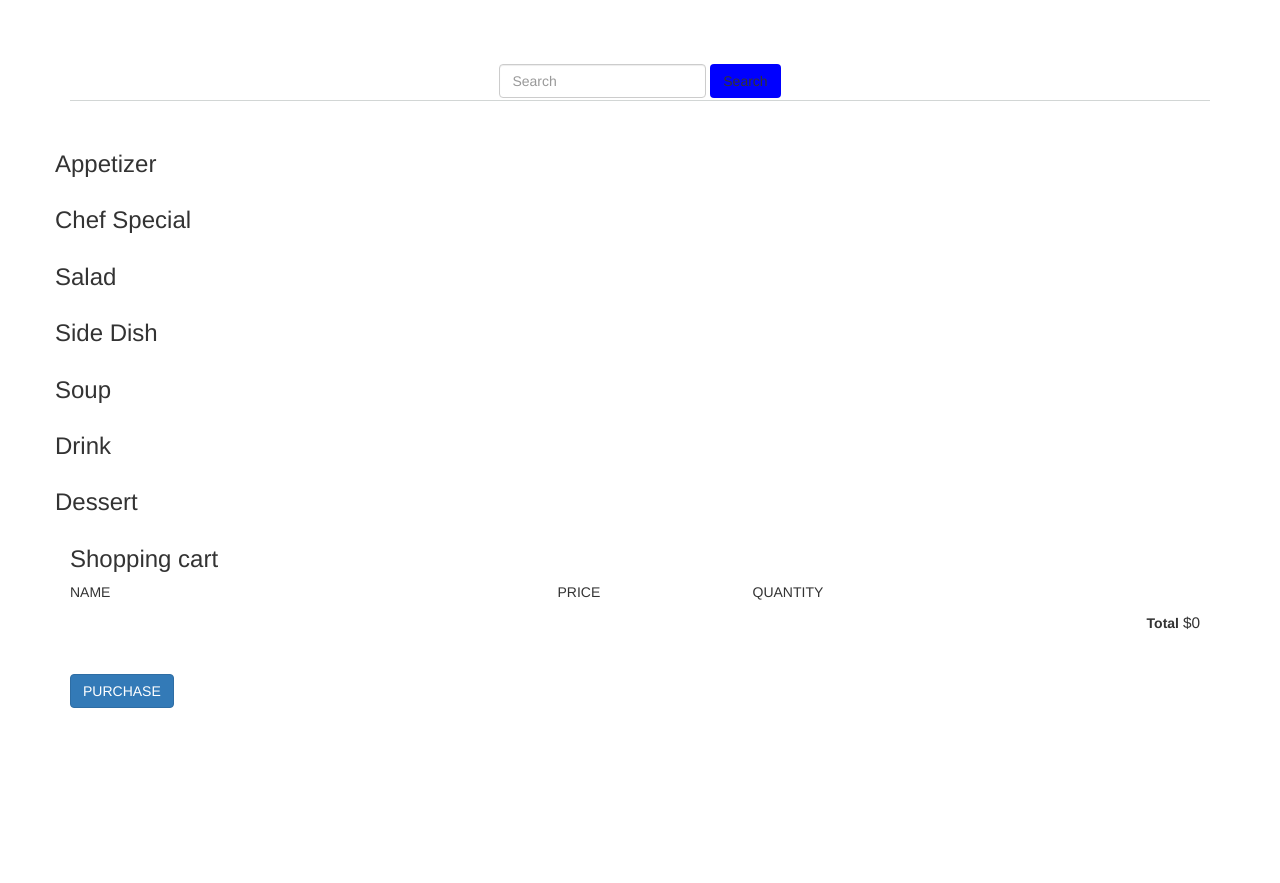
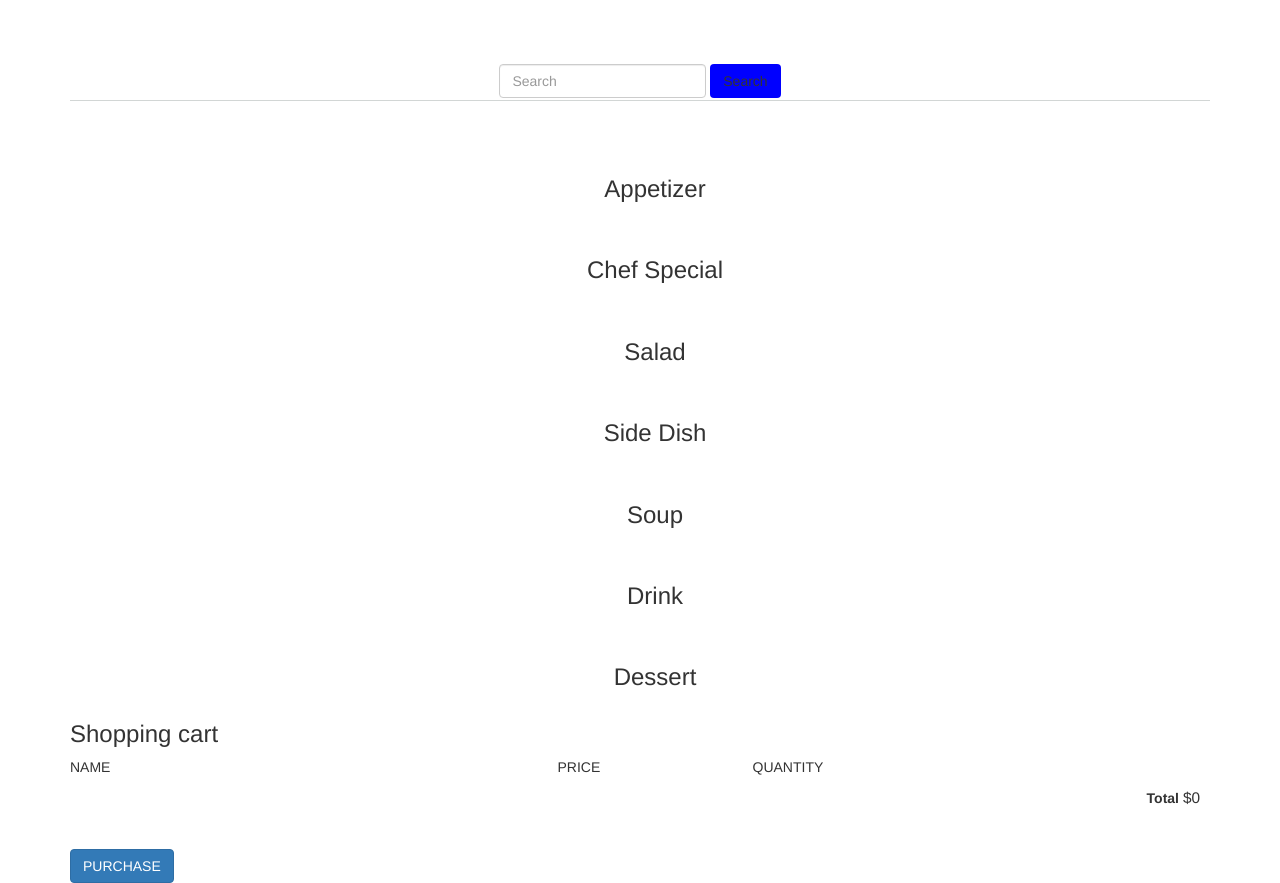
Before and after one commit to royfa28/external-Project, a PHP site: page /order.php in a window 1280 px wide. Shown: the part 145-1028 px from the top of the page. Before the commit the page ends 853 px from the top, so only its background shows below. Run offline with PHP 8.4, Linux system fonts and the light colour scheme; some libraries are stand-ins or nearby versions.

Commit message:
Css change

```diff
--- a/css/order.css
+++ b/css/order.css
@@ -9,3 +9,8 @@
 .hidden{
     display:none;
 }
+
+.max-width{
+    width: 1200px;
+    text-align: center;
+}
--- a/templates/order.twig
+++ b/templates/order.twig
@@ -2,7 +2,6 @@
 <html lang="en">
     <head>
         <link rel="stylesheet" href="css/toolbar.css">
-        <link rel="stylesheet" href="css/modal.css">
         <link rel="stylesheet" href="css/order.css">
         <link rel="stylesheet" href="css/shoppingcart.css">
     </head>
@@ -27,49 +26,49 @@
 
             </div>
             <div id="allmenu">
-                <div class="row" id="Appetizer">
+                <div class="row" id="Appetizer" style="padding-top:25px;">
                     <h3 class="max-width"> Appetizer </h3>
                     <div id="appetizer-content" class="row">
                         {% include 'partials/appetizer.twig' %}
                     </div>
                 </div>
 
-                <div class="row" id="Chef">
+                <div class="row" id="Chef" style="padding-top:25px;">
                     <h3 class="max-width"> Chef Special </h3>
                     <div id="chef-content" class="row">
                         {% include 'partials/chef.twig' %}
                     </div>
                 </div>
 
-                <div class="row" id="Salad">
+                <div class="row" id="Salad" style="padding-top:25px;">
                     <h3 class="max-width"> Salad </h3>
                     <div id="salad-content" class="row">
                         {% include 'partials/salad.twig' %}
                     </div>
                 </div>
 
-                <div class="row" id="Side">
+                <div class="row" id="Side" style="padding-top:25px;">
                     <h3 class="max-width"> Side Dish </h3>
                     <div id="side-content" class="row">
                         {% include 'partials/sidedish.twig' %}
                     </div>
                 </div>
 
-                <div class="row" id="Soup">
+                <div class="row" id="Soup" style="padding-top:25px;">
                     <h3 class="max-width"> Soup </h3>
                     <div id="soup-content" class="row">
                         {% include 'partials/soup.twig' %}
                     </div>
                 </div>
 
-                <div class="row" id="Drink">
+                <div class="row" id="Drink" style="padding-top:25px;">
                     <h3 class="max-width"> Drink </h3>
                     <div id="drink-content" class="row">
                         {% include 'partials/drink.twig' %}
                     </div>
                 </div>
 
-                <div class="row" id="Dessert">
+                <div class="row" id="Dessert" style="padding-top:25px;">
                     <h3  class="max-width"> Dessert </h3>
                     <div id="dessert-content" class="row">
                         {% include 'partials/dessert.twig' %}
```
